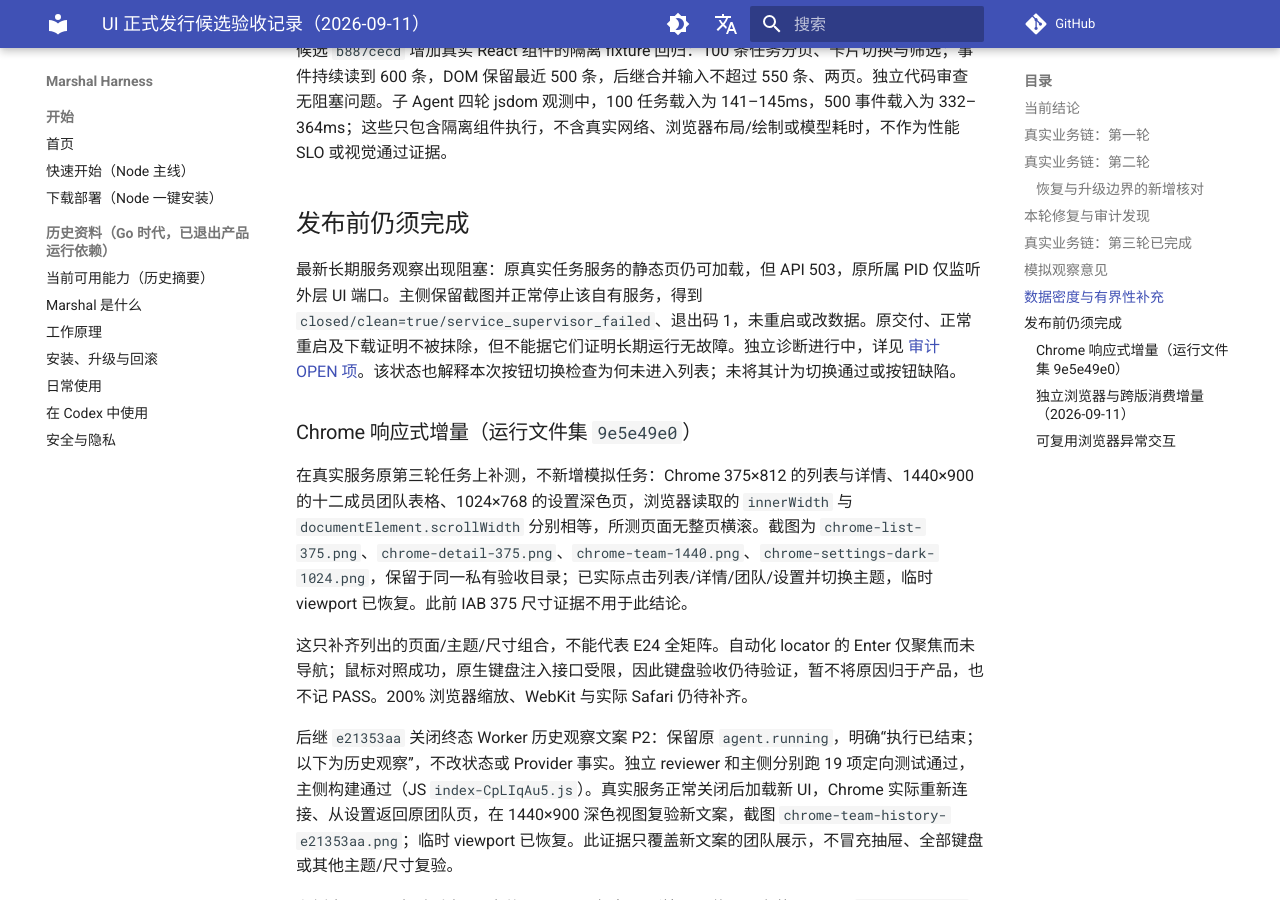
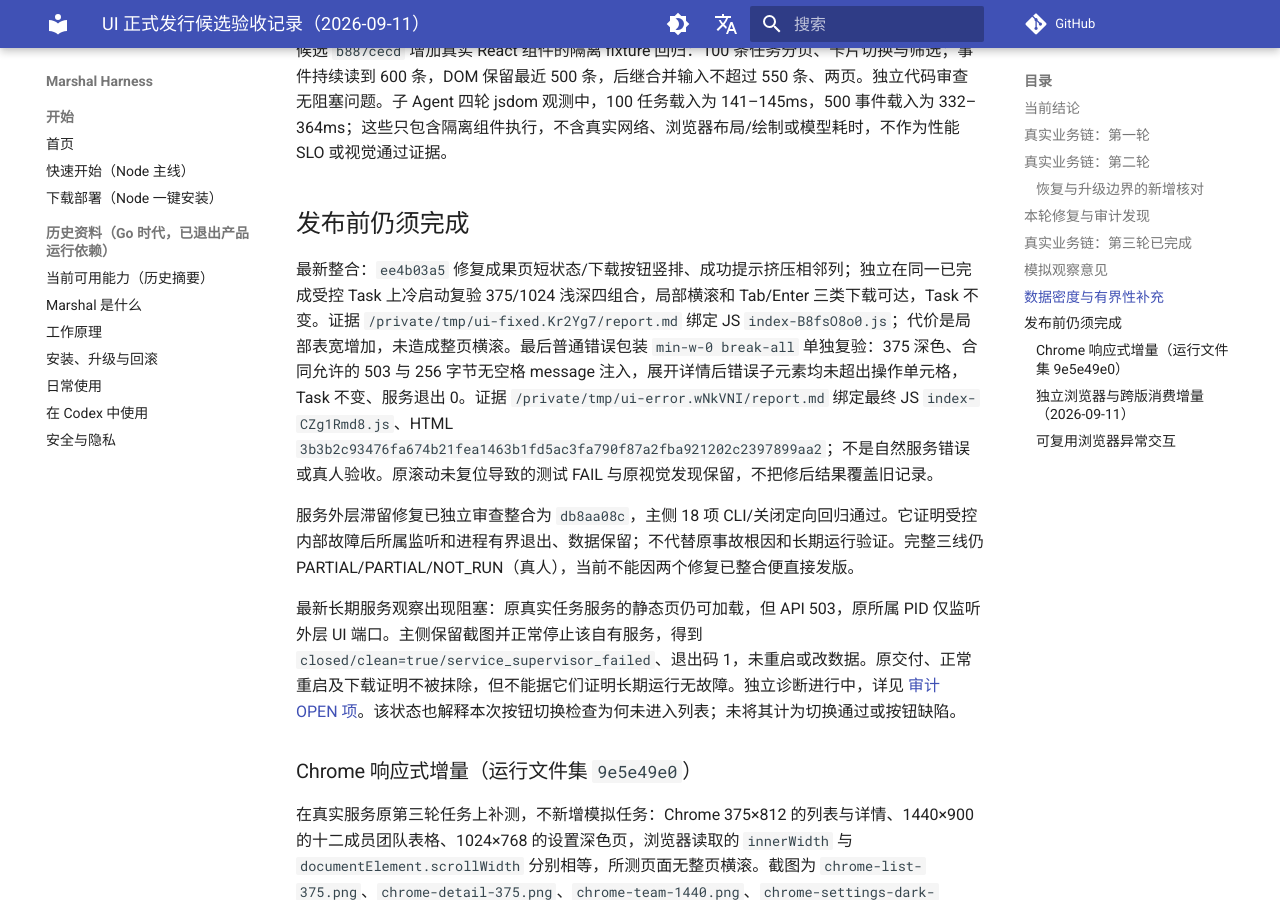
Before and after one commit to chiga0/marshal-harness, an MkDocs documentation site: the page built from docs/ui-1/release-validation-2026-09-11.md, in a window 1280 px wide and 900 px high, scrolled down 6567 px. Built offline with MkDocs 1.6.1 and Material for MkDocs 9.7.7, drawn with Linux system fonts in a browser that asks for light colours; comment, search, counter and statistics services are not loaded.

```diff
--- a/docs/ui-1/release-validation-2026-09-11.md
+++ b/docs/ui-1/release-validation-2026-09-11.md
@@ -112,6 +112,10 @@ CI `34583578954` 的 Ubuntu/Node22 密度测试超过默认 5 秒（5119ms），
 
 ## 发布前仍须完成
 
+最新整合：`ee4b03a5` 修复成果页短状态/下载按钮竖排、成功提示挤压相邻列；独立在同一已完成受控 Task 上冷启动复验 375/1024 浅深四组合，局部横滚和 Tab/Enter 三类下载可达，Task 不变。证据 `/private/tmp/ui-fixed.Kr2Yg7/report.md` 绑定 JS `index-B8fsO8o0.js`；代价是局部表宽增加，未造成整页横滚。最后普通错误包装 `min-w-0 break-all` 单独复验：375 深色、合同允许的 503 与 256 字节无空格 message 注入，展开详情后错误子元素均未超出操作单元格，Task 不变、服务退出 0。证据 `/private/tmp/ui-error.wNkVNI/report.md` 绑定最终 JS `index-CZg1Rmd8.js`、HTML `3b3b2c93476fa674b21fea1463b1fd5ac3fa790f87a2fba921202c2397899aa2`；不是自然服务错误或真人验收。原滚动未复位导致的测试 FAIL 与原视觉发现保留，不把修后结果覆盖旧记录。
+
+服务外层滞留修复已独立审查整合为 `db8aa08c`，主侧 18 项 CLI/关闭定向回归通过。它证明受控内部故障后所属监听和进程有界退出、数据保留；不代替原事故根因和长期运行验证。完整三线仍 PARTIAL/PARTIAL/NOT_RUN（真人），当前不能因两个修复已整合便直接发版。
+
 最新长期服务观察出现阻塞：原真实任务服务的静态页仍可加载，但 API 503，原所属 PID 仅监听外层 UI 端口。主侧保留截图并正常停止该自有服务，得到 `closed/clean=true/service_supervisor_failed`、退出码 1，未重启或改数据。原交付、正常重启及下载证明不被抹除，但不能据它们证明长期运行无故障。独立诊断进行中，详见 [审计 OPEN 项](../audit-report.md#2026-09-11ui-外层仍存活内部服务已失败open)。该状态也解释本次按钮切换检查为何未进入列表；未将其计为切换通过或按钮缺陷。
 
 ### Chrome 响应式增量（运行文件集 `9e5e49e0`）
```
Also changed, not shown: docs/audit-report.md (+2 -0 lines).
